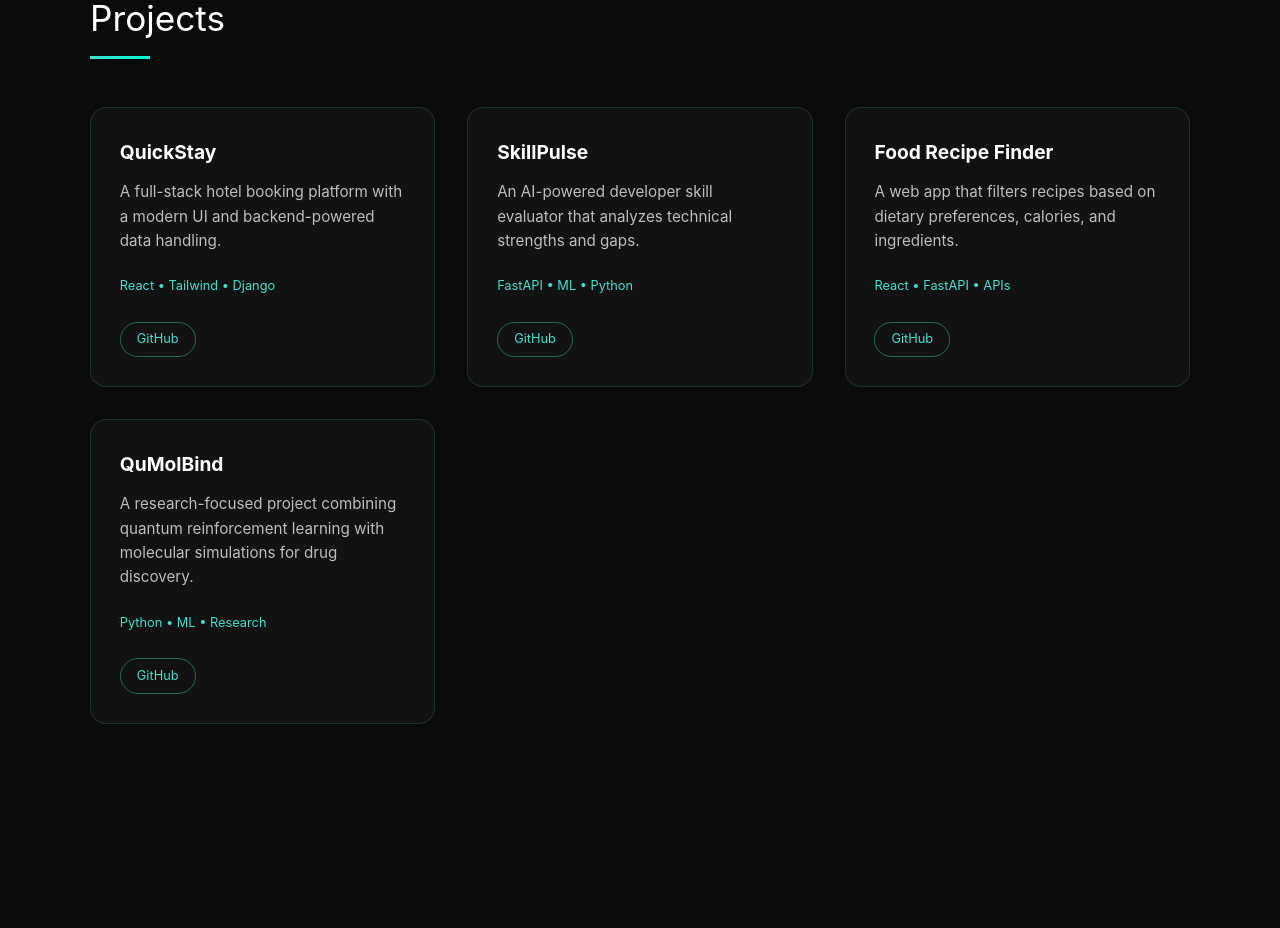
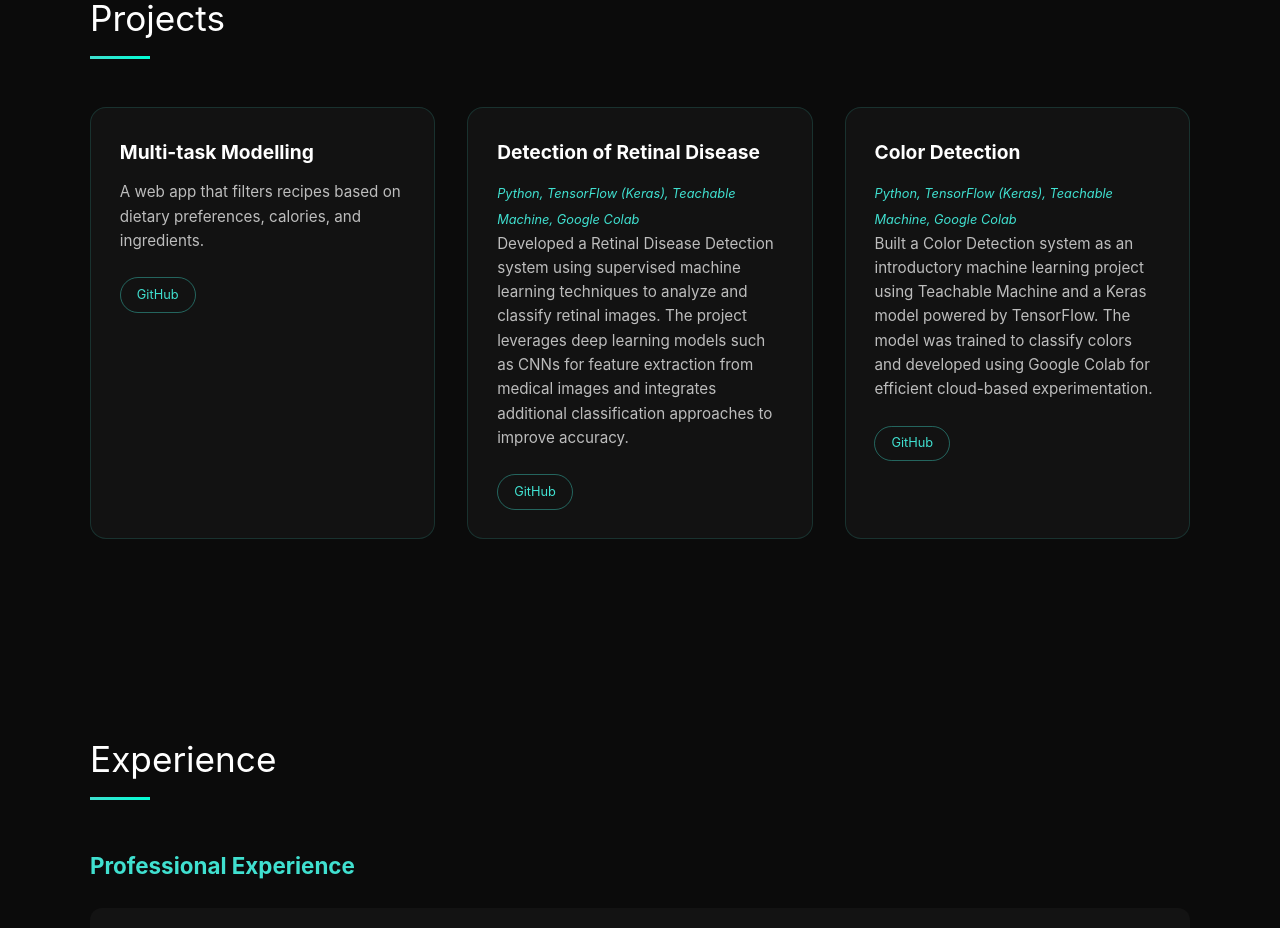
Before and after one commit to anvitakashikar/myportfolio, a React app in the folder frontend/: page / in a window 1280 px wide. Shown: the part 1940-2868 px from the top of the page. Built offline with nearby package versions, Linux system fonts and the light colour scheme; the HTML template or start-up script is replaced by a standard one.

Commit message:
deployment

```diff
--- a/frontend/src/sections/Projects/Project.tsx
+++ b/frontend/src/sections/Projects/Project.tsx
@@ -7,14 +7,16 @@ const Projects = () => {
         <h2 className={styles.heading}>Projects</h2>
 
         <div className={styles.grid}>
-          {/* Project 1 */}
+          {/* Project 3 */}
           <div className={styles.card}>
-            <h3>QuickStay</h3>
+            <h3>Multi-task Modelling</h3>
+            <span></span>
+
             <p>
-              A full-stack hotel booking platform with a modern UI and
-              backend-powered data handling.
+              A web app that filters recipes based on dietary preferences,
+              calories, and ingredients.
             </p>
-            <span>React • Tailwind • Django</span>
+
 
             <div className={styles.links}>
               <a href="#" target="_blank">GitHub</a>
@@ -23,45 +25,37 @@ const Projects = () => {
 
           {/* Project 2 */}
           <div className={styles.card}>
-            <h3>SkillPulse</h3>
+            <h3>Detection of Retinal Disease</h3>
+            <span>
+              <i>Python, TensorFlow (Keras), Teachable Machine, Google Colab</i>
+            </span>
             <p>
-              An AI-powered developer skill evaluator that analyzes technical
-              strengths and gaps.
+              Developed a Retinal Disease Detection system using supervised machine learning techniques to analyze
+              and classify retinal images. The project leverages deep learning models such as CNNs for feature
+              extraction from medical images and integrates additional classification approaches to improve accuracy.
             </p>
-            <span>FastAPI • ML • Python</span>
-
             <div className={styles.links}>
-              <a href="#" target="_blank">GitHub</a>
+              <a href="https://github.com/anvitakashikar/Detection_Retinaldisease" target="_blank">GitHub</a>
             </div>
         </div>
 
-          {/* Project 3 */}
+          {/* Project 1 */}
           <div className={styles.card}>
-            <h3>Food Recipe Finder</h3>
+            <h3>Color Detection</h3>
+            <span>
+              <i>Python, TensorFlow (Keras), Teachable Machine, Google Colab</i>
+            </span>
             <p>
-              A web app that filters recipes based on dietary preferences,
-              calories, and ingredients.
+              Built a Color Detection system as an introductory machine learning project using Teachable Machine
+              and a Keras model powered by TensorFlow. The model was trained to classify colors and developed using
+              Google Colab for efficient cloud-based experimentation.
             </p>
-            <span>React • FastAPI • APIs</span>
 
             <div className={styles.links}>
-              <a href="#" target="_blank">GitHub</a>
+              <a href="https://github.com/anvitakashikar/Color_Detection" target="_blank">GitHub</a>
             </div>
           </div>
 
-          {/* Project 4 */}
-          <div className={styles.card}>
-            <h3>QuMolBind</h3>
-            <p>
-              A research-focused project combining quantum reinforcement
-              learning with molecular simulations for drug discovery.
-            </p>
-            <span>Python • ML • Research</span>
-
-            <div className={styles.links}>
-              <a href="#" target="_blank">GitHub</a>
-            </div>
-          </div>
         </div>
       </div>
     </section>
```
Also changed, not shown: 1 other file (tests, documents, lock files or other folders). Lines whose indentation alone changed are shown as unchanged.
